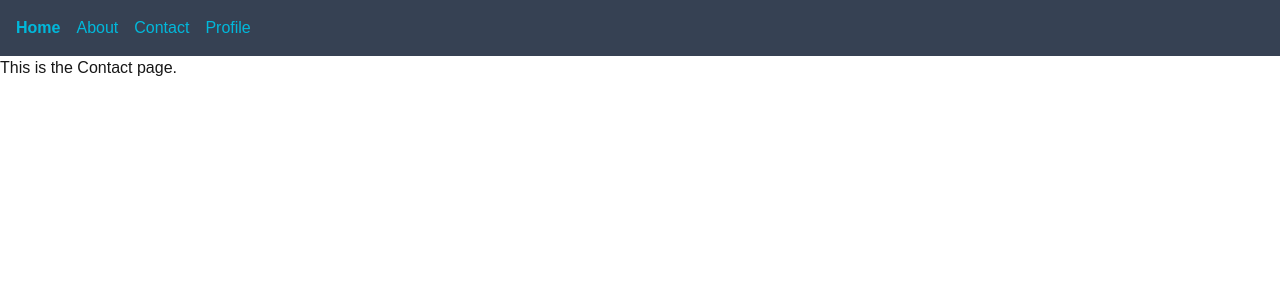
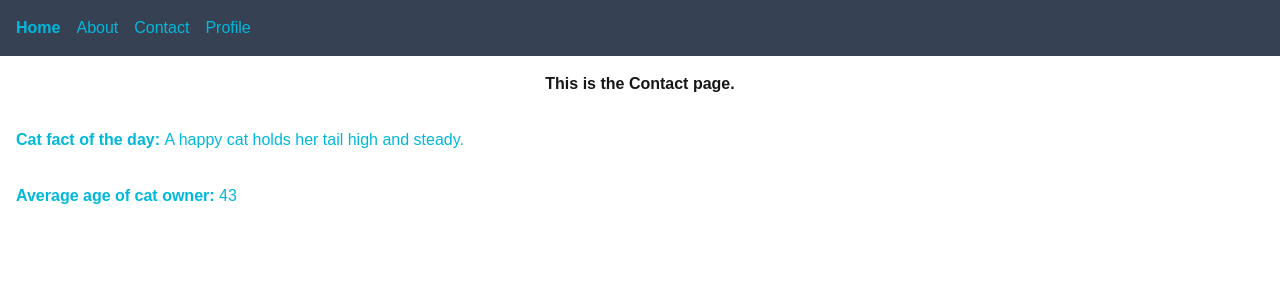
Before and after one commit to leo98lxl/next.js-intro, a Next.js app: page /contact in a window 1280 px wide. Shown: the top 300 px of the page. Built offline with nearby package versions, Linux system fonts and the light colour scheme.

Commit message:
cat facts styling

```diff
--- a/app/contact/page.tsx
+++ b/app/contact/page.tsx
@@ -1,11 +1,20 @@
-import MainNav from "@/components/main_nav"
+import MainNav from "@/components/main_nav";
+import data from "@/data/fact.json";
 
-export default function Home() {
+export default function Contact() {
   return (
     <div>
         <MainNav>
         </MainNav>
-        <p>This is the Contact page.</p>
+        <h1 className="p-4 font-bold text-center">This is the Contact page.</h1>
+        <section>
+          <ul>
+            <li>
+              <h3 className="p-4 font-bold text-cyan-500">Cat fact of the day: <span className="font-normal">{data.fact}</span></h3>
+              <p className="p-4 font-bold text-cyan-500">Average age of cat owner: <span className="font-normal">{data.length}</span></p>
+            </li>
+          </ul>
+        </section>
     </div>
   );
 }
```
